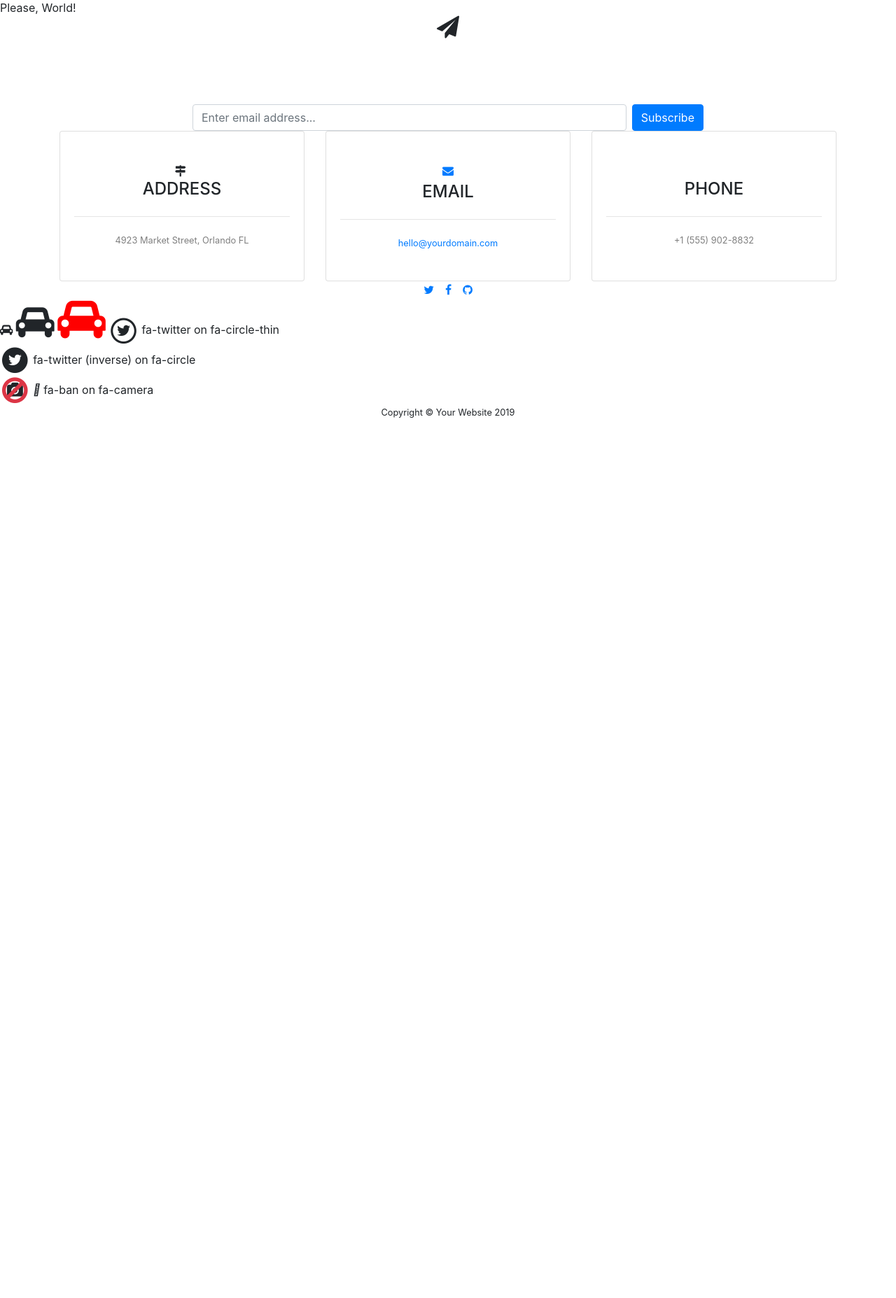
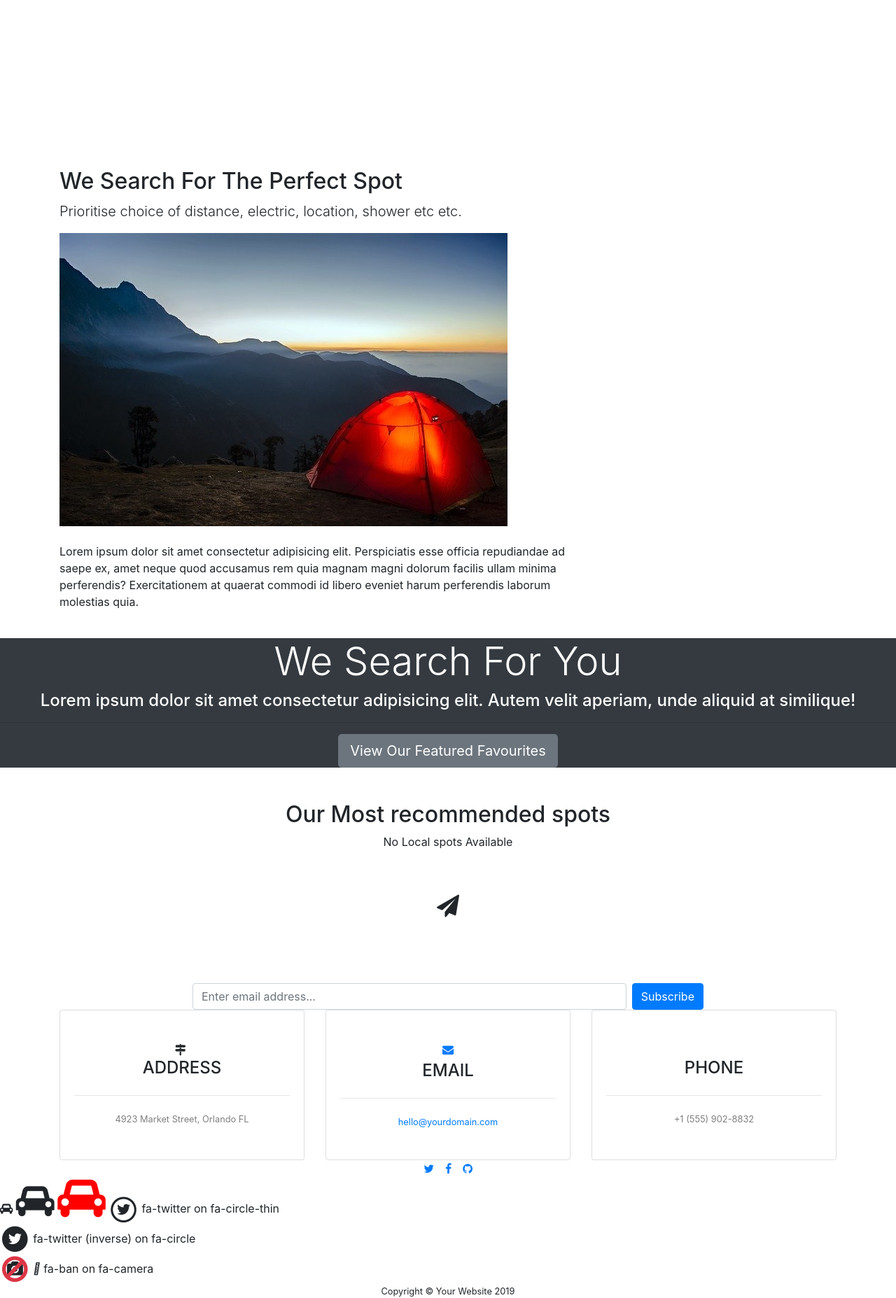
Before and after one commit to samathaluca/lazycamp, a Django app: page /about/ in a window 1280 px wide. Shown: the part 327-2182 px from the top of the page at 70% size. Before the commit the page ends 924 px from the top, so only its background shows below. Run offline with Django 3.2, Linux system fonts and the light colour scheme; some libraries are stand-ins or nearby versions; grey boxes are pictures that could not be loaded.

Commit message:
static img files loading

```diff
--- a/templates/crib4tonight/about.html
+++ b/templates/crib4tonight/about.html
@@ -1,7 +1,87 @@
-{% extends 'base.html'%}
+
+{% extends 'base.html' %}
+
+{% load static %}
+
+{% block title %} | About Us {% endblock %}
 
 {% block content %}
+<section id="showcase-inner" class="py-5 text-white">
+    <div class="container">
+      <div class="row text-center">
+        <div class="col-md-12">
+          <h1 class="display-4">About BT Real Estate</h1>
+          <p class="lead">Lorem ipsum dolor sit, amet consectetur adipisicing elit. Sunt, pariatur!</p>
+        </div>
+      </div>
+    </div>
+  </section>
 
-Please, World!
 
+
+  <section id="about" class="py-4">
+    <div class="container">
+      <div class="row">
+        <div class="col-md-8">
+          <h2>We Search For The Perfect Spot</h2>
+          <p class="lead">Prioritise choice of distance, electric, location, shower etc etc.</p>
+          <img src="{% static 'img/camping.jpg' %}" alt="no go">
+          <p class="mt-4">Lorem ipsum dolor sit amet consectetur adipisicing elit. Perspiciatis esse officia repudiandae ad saepe ex, amet
+            neque quod accusamus rem quia magnam magni dolorum facilis ullam minima perferendis? Exercitationem at quaerat
+            commodi id libero eveniet harum perferendis laborum molestias quia.</p>
+        </div>
+        <div class="col-md-4">
+          {% if mvp_spot %}
+            {% for spot in mvp_spot %}
+            <div class="card">
+                <img class="card-img-top" src="{{ spot.photo.url }}" alt="Spot of the month">
+                <div class="card-body">
+                  <h5 class="card-title">Scene Of The Month</h5>
+                  <h6 class="text-secondary">{{ spot.name }}</h6>
+                  <p class="card-text">{{ spot.description }}
+                  </p>
+                </div>
+              </div>
+            {% endfor %}
+          {% endif %}
+        </div>
+      </div>
+    </div>
+  </section>
+
+  <!-- Work -->
+  <section id="work" class="bg-dark text-white text-center">
+    <h2 class="display-4">We Search For You</h2>
+    <h4>Lorem ipsum dolor sit amet consectetur adipisicing elit. Autem velit aperiam, unde aliquid at similique!</h4>
+    <hr>
+    <a href="{% url 'index' %}" class="btn btn-secondary text-white btn-lg">View Our Featured Favourites</a>
+  </section>
+
+  <!-- Team -->
+  <section id="team" class="py-5">
+    <div class="container">
+      <h2 class="text-center">Our Most recommended spots</h2>
+      <div class="row text-center">
+        {% if spot %}
+          {% for spot in spot %}
+          <div class="col-md-4">
+              <img src="{{ spot.photo.url }}" alt="" class="rounded-circle mb-3">
+              <h4>{{ spot.name }}</h4>
+              <p class="text-success">
+                <i class="fas fa-award text-success mb-3"></i> Spot</p>
+              <hr>
+              <p>
+                <i class="fas fa-phone"></i> {{ spot.phone }}</p>
+              <p>
+                <i class="fas fa-envelope-open"></i> {{ spot.email }}</p>
+            </div>
+          {% endfor %}
+        {% else %}
+          <div class="col-md-12">
+            <p>No Local spots Available</p>
+          </div>
+        {% endif %}
+      </div>
+    </div>
+  </section>
 {% endblock %}
```
Also changed, not shown: lazycamp/static/img/camping.jpg (added), templates/crib4tonight/index.html (line endings or trailing spaces).
